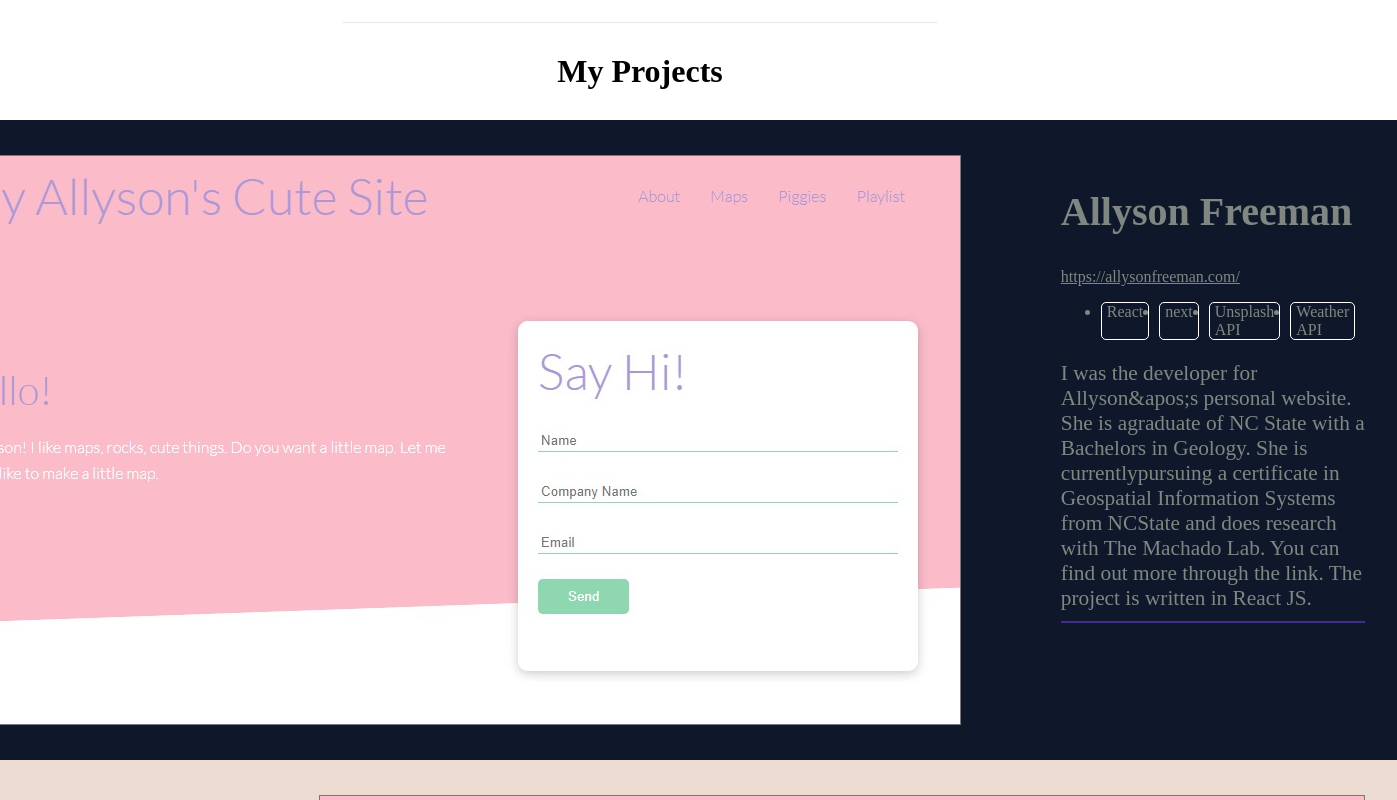
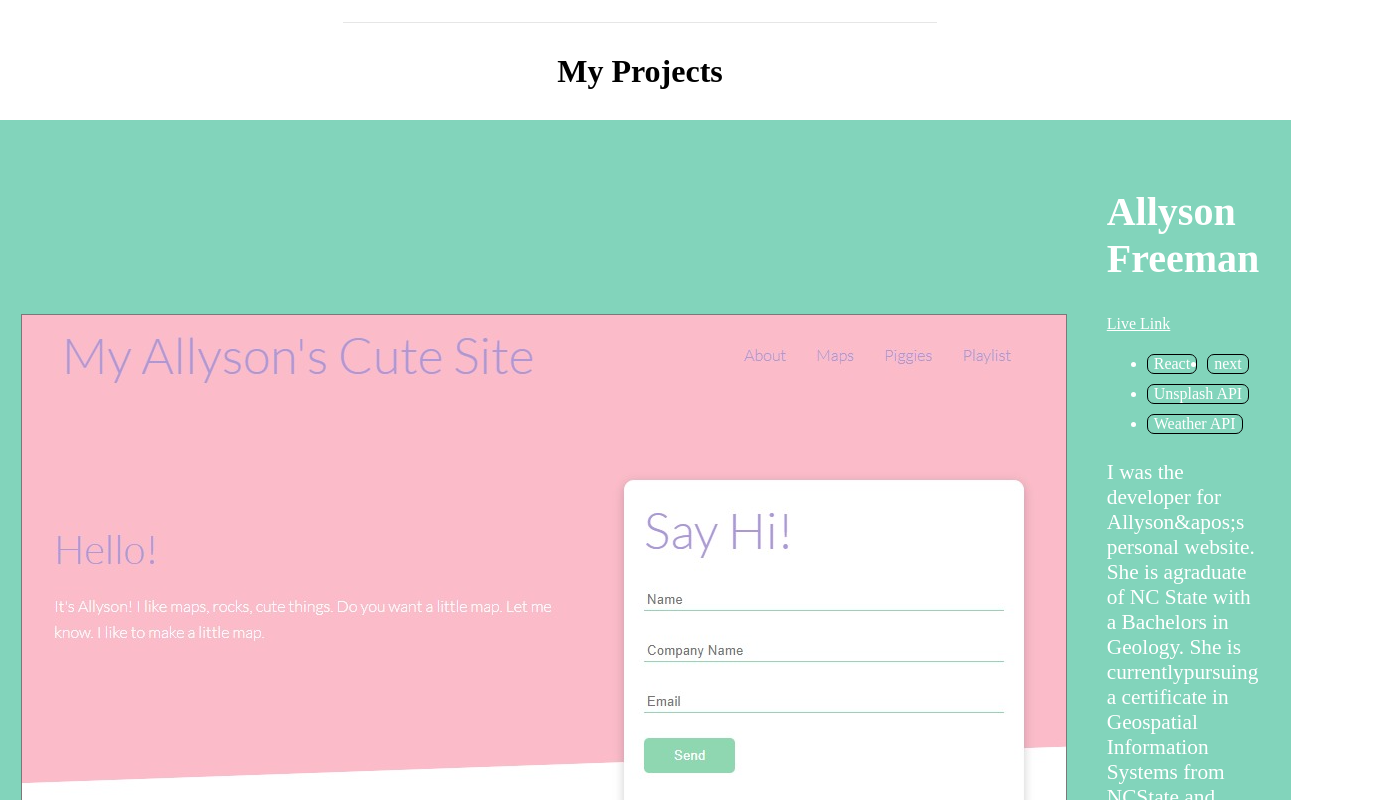
Before and after one commit to jsmccarver/Jared-Porfolio, a Next.js app: page / in a window 1280 px wide. Shown: the part 440-1240 px from the top of the page, 1397 px wide, since content can reach past the window. Built offline with nearby package versions, Linux system fonts and the light colour scheme.

Commit message:
Made footer sticky at bottom

```diff
--- a/Components/ProjectList.js
+++ b/Components/ProjectList.js
@@ -11,8 +11,8 @@ const ProjectList = () => {
         { name: "Unsplash API" },
         { name: "Weather API" },
       ],
-      Color: "#0f182b ",
-      TextColor: "#808782",
+      Color: "#82D4BB",
+      TextColor: "white",
       Description:
         "I was the developer for Allyson&apos;s personal website. She is agraduate of NC State with a Bachelors in Geology. She is currentlypursuing a certificate in Geospatial Information Systems from NCState and does research with The Machado Lab. You can find out more through the link. The project is written in React JS.",
     },
@@ -57,7 +57,7 @@ const ProjectList = () => {
             <div className={Styles.description}>
               <h2 style={{ color: Project.TextColor }}>{Project.Name}</h2>
               <a href={Project.Link} style={{ color: Project.TextColor }}>
-                {Project.Link}
+                Live Link
               </a>
               <ul className={Styles.Programs}>
                 {Project.Programs.map((Program) => (
--- a/Components/styles/ProjectList.module.css
+++ b/Components/styles/ProjectList.module.css
@@ -7,7 +7,7 @@
   align-items: center;
 }
 .Project {
-  padding: 35px 15vw !important;
+  padding: 65px 15vw !important;
 }
 .ProjectWrapper {
   grid-template-columns: 1fr 2fr;
@@ -23,13 +23,14 @@
 }
 .Programs {
   display: flex;
+  flex-wrap: wrap;
   flex-direction: row;
 }
 .Programs li {
-  margin: 0px 10px 0px 0px;
-  padding: 0px 5px;
-  border: 1px white solid;
-  border-radius: 5px;
+  margin: 5px 10px 5px 0px;
+  padding: 0px 6px;
+  border: 1px black solid;
+  border-radius: 7px;
 }
 .projects h1 {
   grid-column: span 2;
@@ -69,8 +70,11 @@
   .Project {
     padding: 35px 2.5vw !important;
   }
+  .ProjectWrapper {
+    gap: 40px;
+  }
 }
-@media screen and (max-width: 1200px) {
+@media screen and (max-width: 1000px) {
   .ProjectWrapper {
     grid-template-columns: 1fr !important;
     gap: 10px;
--- a/styles/globals.css
+++ b/styles/globals.css
@@ -22,6 +22,7 @@ body {
   overflow-x: hidden;
   -webkit-font-smoothing: antialiased;
   -moz-osx-font-smoothing: grayscale;
+  height: 100%;
 }
 ul {
   list-style-type: none;
@@ -29,6 +30,7 @@ ul {
 a {
   text-decoration: none;
   color: #333;
+
 }
 
 h1,
@@ -48,12 +50,21 @@ li {
   color: #432b8c;
 }
 p {
-  margin: 10px 0;
+  margin: 0px 0;
+
 }
 img {
   width: 100%;
 }
 
+.wrapper{
+    display: flex;
+    min-height: 100vh;
+    flex-direction: column;
+  }
+.wrapper-content{
+  flex: 1;
+}
 @media screen and (max-width: 1050px) {
 }
 
```
Also changed, not shown: Components/Layout.js (+8 -1 lines).
